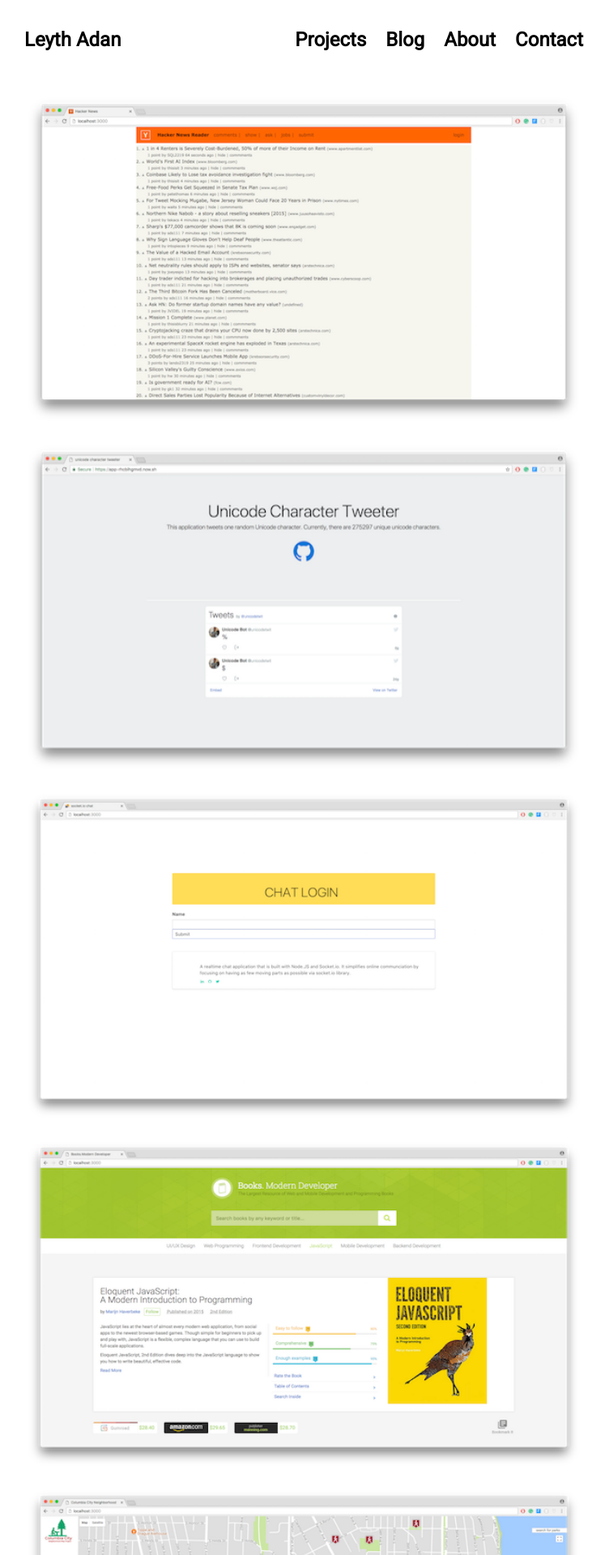
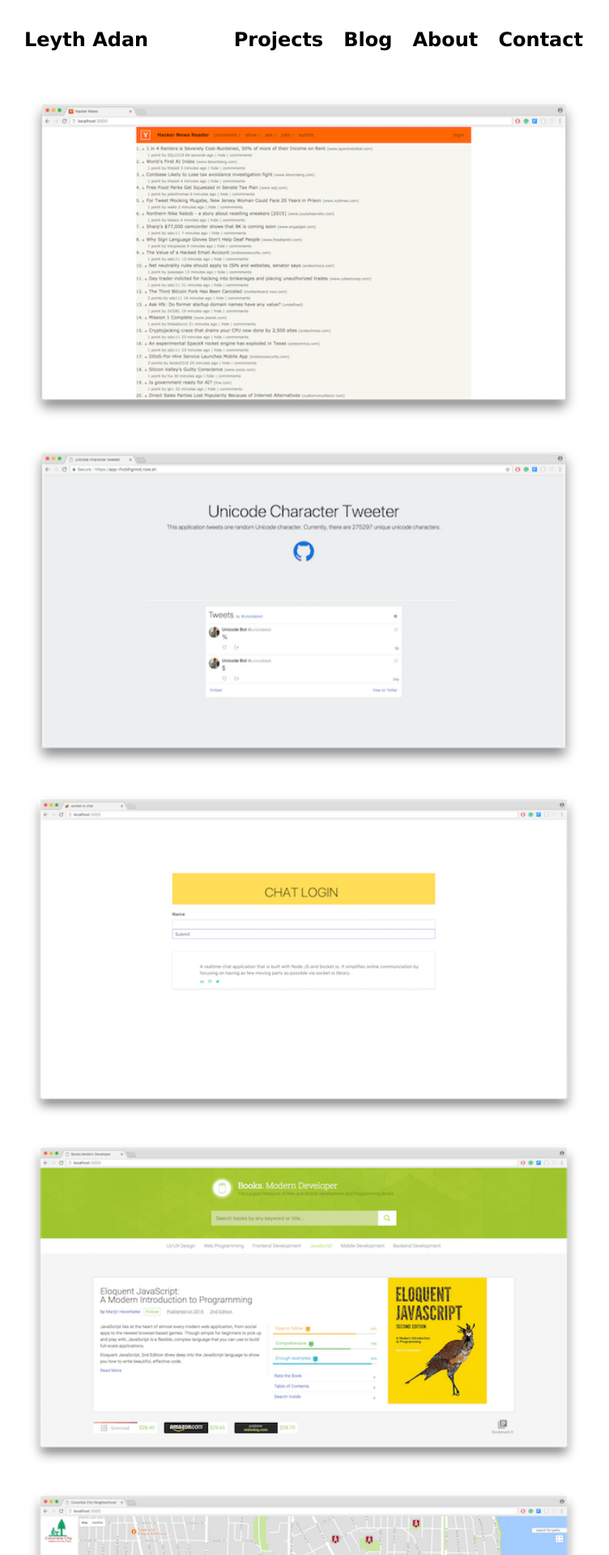
Before and after one commit to wehelie/leyth, a Jekyll site: the page built from index.html, in a window 1280 px wide. Shown: the top 1920 px of the page at 81% size, without its empty margins (265-1017 px from the left). Built offline with Jekyll 4.4.1, drawn with Linux system fonts in a browser that asks for light colours; nearby versions of some CDN libraries.

Commit message:
Update _default.sass

```diff
--- a/assets/css/3-sections/_default.sass
+++ b/assets/css/3-sections/_default.sass
@@ -1,6 +1,6 @@
 body
   background: white
-  font-family: 'Roboto', sans-serif
+  font-family: 'Verdana', sans-serif
   font-size: 16px
 .site-container
   width: 750px
```
